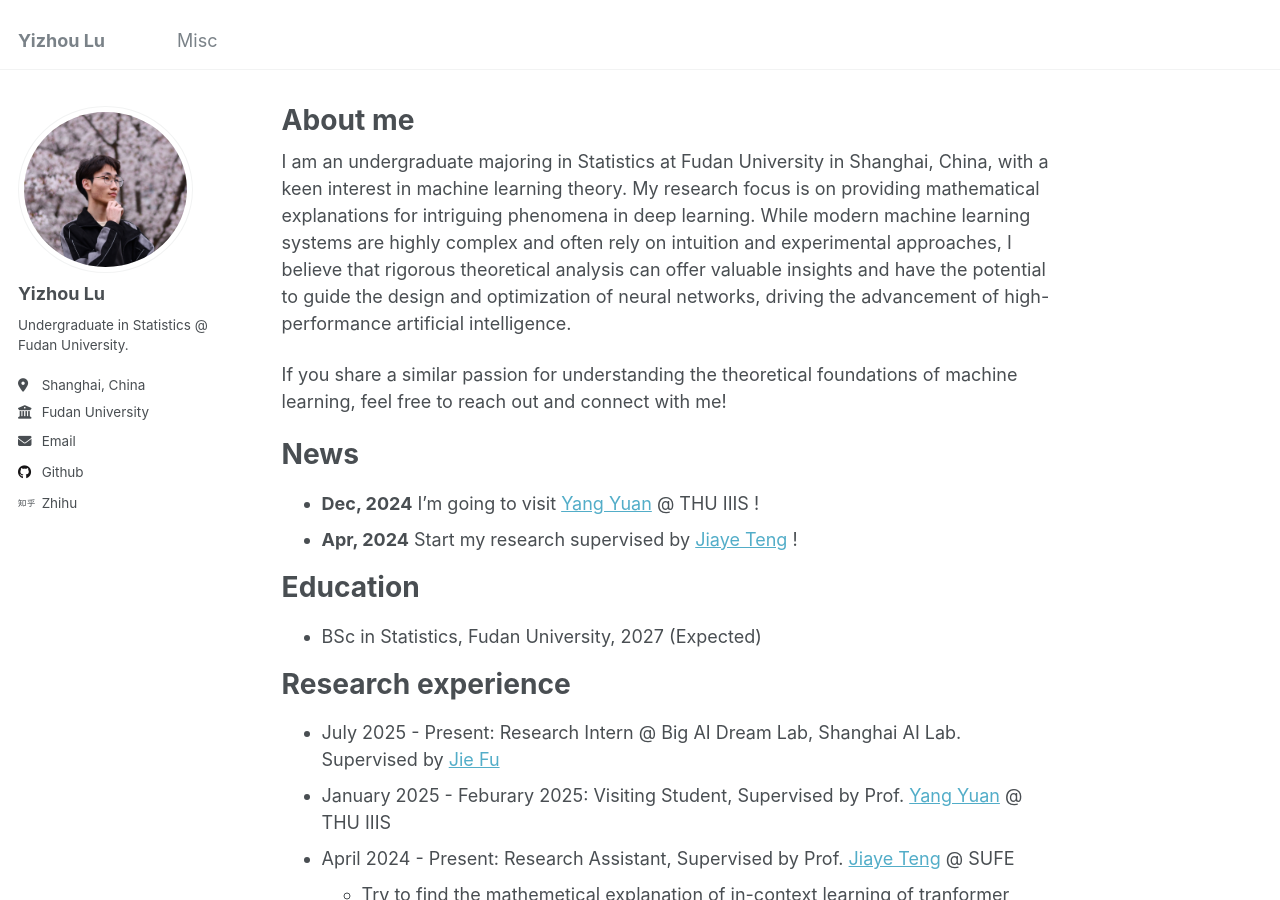
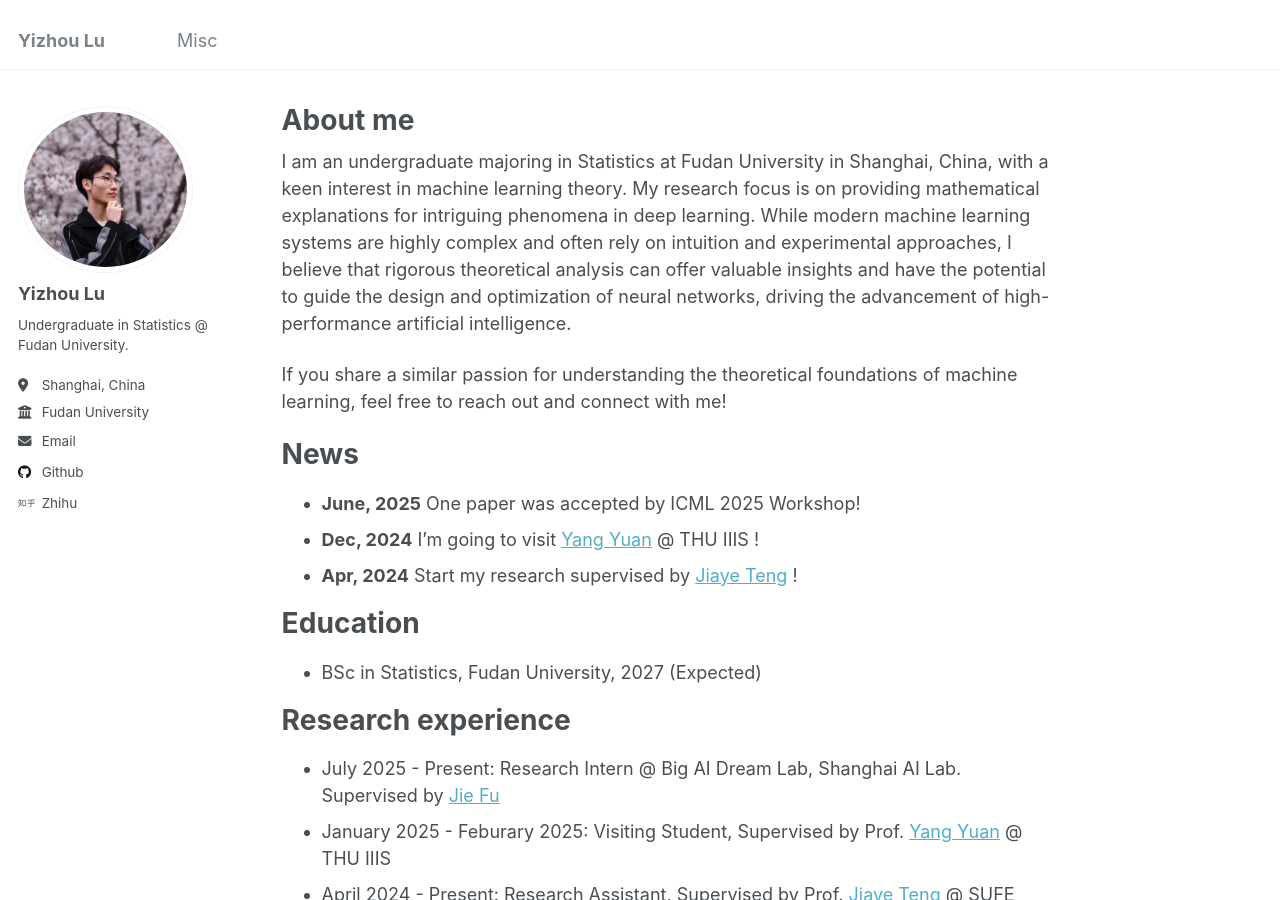
Before and after one commit to FDULeolu/FDULeolu.github.io, a Jekyll site: the page built from _pages/about.md, in a window 1280 px wide and 900 px high. Built offline with Jekyll 4.4.1, drawn with Linux system fonts in a browser that asks for light colours.

Commit message:
add new info about the news

```diff
--- a/_pages/about.md
+++ b/_pages/about.md
@@ -13,6 +13,7 @@ If you share a similar passion for understanding the theoretical foundations of
 
 News
 ======
+- **June, 2025** One paper was accepted by ICML 2025 Workshop!
 - **Dec, 2024** I'm going to visit [Yang Yuan](https://people.iiis.tsinghua.edu.cn/~yuanyang/en.html) @ THU IIIS !
 - **Apr, 2024** Start my research supervised by [Jiaye Teng](https://www.tengjiaye.com/) !
 
```
